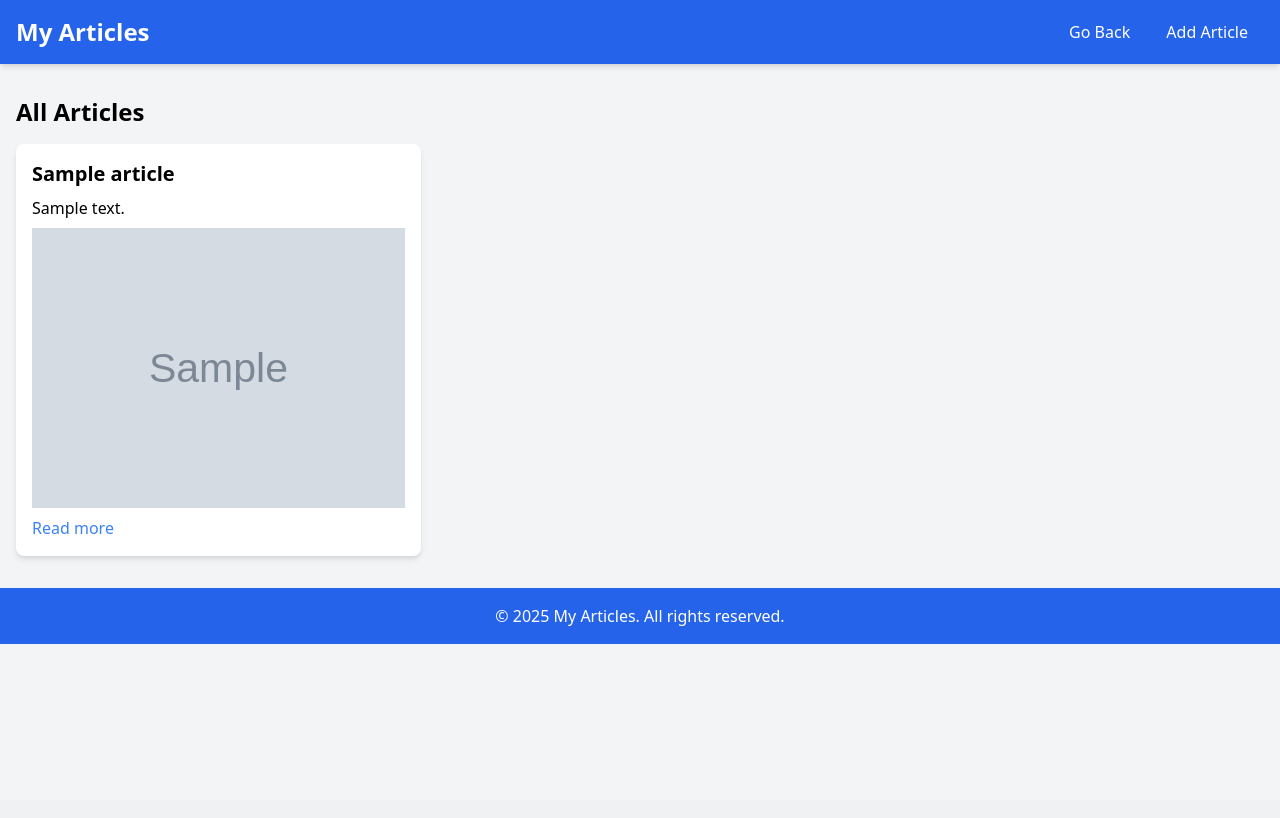
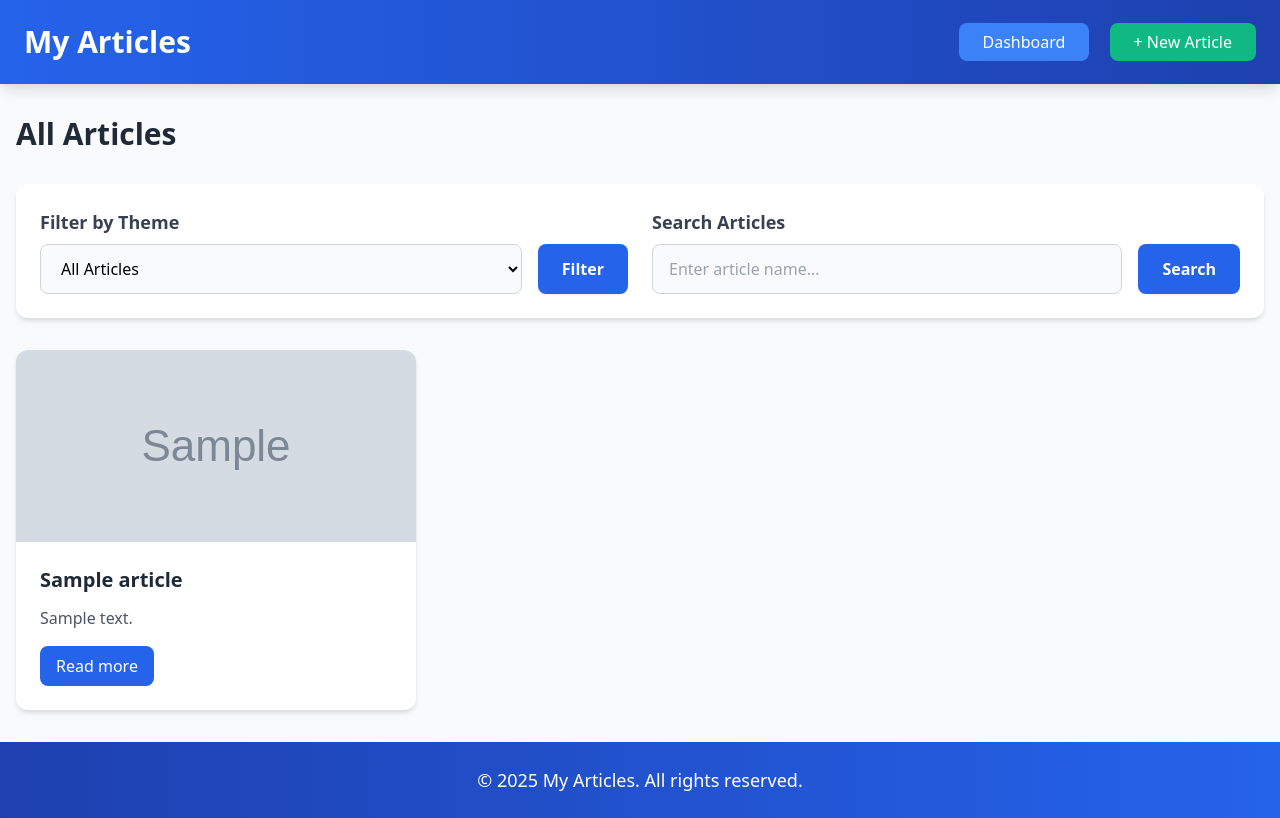
Before and after one commit to ligh-cloud/Drive-Loc, a PHP site: page /list_article.php in a window 1280 px wide. Before the commit the page ends 644 px from the top, so only its background shows below. Run offline with PHP 8.4, Linux system fonts and the light colour scheme; tables that the repository leaves empty hold one stand-in row (values such as "Sample post"); grey boxes marked "Sample" are stand-in pictures.

Commit message:
solving some bugs

```diff
--- a/model/article.php
+++ b/model/article.php
@@ -32,7 +32,7 @@
                 ':user_id' => $this->id_user,
                 ':theme_id' => $this->id_theme
             ]);
-            return $conn->lastInsertId(); // Return the last inserted ID
+            return $conn->lastInsertId();
         } catch (PDOException $e) {
             throw new Exception("Error creating article: " . $e->getMessage());
         }
@@ -63,5 +63,21 @@
         $stmt = $conn->prepare("INSERT INTO acrticletags (id_article, id_tag) VALUES (?, ?)");
         $stmt->execute([$article_id, $tag_id]);
     }
+    public static function searchByName($articleName) {
+        try {
+            $db = new Database();
+            $conn = $db->getConnection();
+
+            $query = "SELECT * FROM article WHERE title LIKE :articleName";
+            $stmt = $conn->prepare($query);
+            $searchTerm = "%" . $articleName . "%";
+            $stmt->bindParam(':articleName', $searchTerm, PDO::PARAM_STR);
+            $stmt->execute();
+
+            return $stmt->fetchAll(PDO::FETCH_ASSOC);
+        } catch (PDOException $e) {
+            echo "Error: " . $e->getMessage();
+        }
+    }
 }
 ?>
--- a/model/theme.php
+++ b/model/theme.php
@@ -48,6 +48,33 @@
         throw new Exception("error showing all the themes " . $e->getMessage());
     }
 }
+public static function filterByTheme($tagName) {
+    try {
+
+        $db = new Database();
+        $conn = $db->getConnection();
+
+        $query = "SELECT t.name, a.title, a.id_article, a.content, a.image
+                  FROM theme t
+                  INNER JOIN article a ON t.id_theme = a.theme_id
+                  WHERE t.name = :tagName";
+
+
+        $stmt = $conn->prepare($query);
+
+        $stmt->bindParam(':tagName', $tagName, PDO::PARAM_STR);
+
+        $stmt->execute();
+
+        $results = $stmt->fetchAll(PDO::FETCH_ASSOC);
+
+        return $results;
+    } catch (PDOException $e) {
+        echo "Error: " . $e->getMessage();
+
+    }
+}
+
 
 
 }
--- a/view/list_article.php
+++ b/view/list_article.php
@@ -1,7 +1,21 @@
 <?php
 require_once '../model/Article.php';
+require "../model/theme.php";
 
-$articles = Article::getAllArticles();
+$themes = Theme::showAllThemes();
+$articles = [];
+
+if (isset($_POST['search_article'])) {
+    $articles = Article::searchByName($_POST['search_article']);
+} elseif (isset($_POST['theme_filter'])) {
+    if ($_POST['theme_filter'] == 'all') {
+        $articles = Article::getAllArticles();
+    } else {
+        $articles = Theme::filterByTheme($_POST['theme_filter']);
+    }
+} else {
+    $articles = Article::getAllArticles();
+}
 ?>
 
 <!DOCTYPE html>
@@ -14,39 +28,79 @@
     <link rel="stylesheet" href="https://cdn.jsdelivr.net/npm/tailwindcss@2.2.19/dist/tailwind.min.css">
 </head>
 
-<body class="bg-gray-100">
-    <!-- Header -->
-    <header class="bg-blue-600 text-white p-4 shadow-md">
+<body class="bg-gray-50 min-h-screen flex flex-col">
+
+    <header class="bg-gradient-to-r from-blue-600 to-blue-800 text-white p-6 shadow-lg">
         <div class="container mx-auto flex justify-between items-center">
-            <h1 class="text-2xl font-bold">My Articles</h1>
-            <nav>
-                <a href="client_dashboard.php" class="px-4 py-2 rounded hover:bg-blue-700">Go Back</a>
-                <a href="add_article.php" class="px-4 py-2 rounded hover:bg-blue-700">Add Article</a>
+            <h1 class="text-3xl font-bold">My Articles</h1>
+            <nav class="space-x-4">
+                <a href="client_dashboard.php" class="px-6 py-2 rounded-lg bg-blue-500 hover:bg-blue-700 transition duration-300">Dashboard</a>
+                <a href="add_article.php" class="px-6 py-2 rounded-lg bg-green-500 hover:bg-green-600 transition duration-300">+ New Article</a>
             </nav>
         </div>
     </header>
 
-    <!-- Main Content -->
-    <div class="container mx-auto mt-8 px-4">
-        <h1 class="text-2xl font-bold mb-4">All Articles</h1>
-        <div class="grid grid-cols-1 md:grid-cols-2 lg:grid-cols-3 gap-4">
+    <div class="container mx-auto px-4 py-8 flex-grow">
+        <h1 class="text-3xl font-bold mb-8 text-gray-800">All Articles</h1>
+
+        <div class="bg-white rounded-xl shadow-md p-6 mb-8">
+
+            <div class="grid md:grid-cols-2 gap-6">
+
+                <form method="POST" class="space-y-2">
+                    <label for="theme_filter" class="block text-gray-700 font-semibold text-lg mb-2">Filter by Theme</label>
+                    <div class="flex space-x-4">
+                        <select name="theme_filter" id="theme_filter"
+                                class="flex-1 py-3 px-4 border border-gray-300 rounded-lg bg-gray-50 focus:ring-2 focus:ring-blue-500 focus:border-transparent transition duration-300">
+                            <option default value="all">All Articles</option>
+                            <?php foreach ($themes as $theme): ?>
+                                <option value="<?php echo htmlspecialchars($theme['name']); ?>"><?php echo htmlspecialchars($theme['name']); ?></option>
+                            <?php endforeach; ?>
+                        </select>
+                        <button type="submit" class="px-6 py-3 bg-blue-600 text-white font-semibold rounded-lg shadow-sm hover:bg-blue-700 transition duration-300">
+                            Filter
+                        </button>
+                    </div>
+                </form>
+
+
+                <form method="POST" class="space-y-2">
+                    <label for="search_article" class="block text-gray-700 font-semibold text-lg mb-2">Search Articles</label>
+                    <div class="flex space-x-4">
+                        <input type="text" name="search_article" id="search_article" placeholder="Enter article name..."
+                               class="flex-1 py-3 px-4 border border-gray-300 rounded-lg bg-gray-50 focus:ring-2 focus:ring-blue-500 focus:border-transparent transition duration-300">
+                        <button type="submit" class="px-6 py-3 bg-blue-600 text-white font-semibold rounded-lg shadow-sm hover:bg-blue-700 transition duration-300">
+                            Search
+                        </button>
+                    </div>
+                </form>
+            </div>
+        </div>
+
+
+        <div class="grid grid-cols-1 md:grid-cols-2 lg:grid-cols-3 gap-6">
             <?php foreach ($articles as $article): ?>
-                <div class="bg-white p-4 rounded-lg shadow-md">
-                    <h2 class="text-xl font-semibold mb-2"><?php echo htmlspecialchars($article['title']); ?></h2>
-                    <p class="mb-2"><?php echo htmlspecialchars($article['content']); ?></p>
+                <div class="bg-white rounded-xl shadow-md overflow-hidden hover:shadow-lg transition duration-300">
                     <?php if ($article['image']): ?>
-                        <img src="<?php echo htmlspecialchars($article['image']); ?>" alt="Article Image" class="mb-2">
+                        <img src="<?php echo htmlspecialchars($article['image']); ?>" alt="Article Image" class="w-full h-48 object-cover">
                     <?php endif; ?>
-                    <a href="view_article.php?id=<?php echo $article['id_article']; ?>" class="text-blue-500 hover:underline">Read more</a>
+                    <div class="p-6">
+                        <h2 class="text-xl font-bold mb-3 text-gray-800"><?php echo htmlspecialchars($article['title']); ?></h2>
+                        <p class="text-gray-600 mb-4 line-clamp-3"><?php echo htmlspecialchars($article['content']); ?></p>
+                        <a href="view_article.php?id=<?php echo $article['id_article']; ?>"
+                           class="inline-block px-4 py-2 bg-blue-600 text-white rounded-lg hover:bg-blue-700 transition duration-300">
+                            Read more
+                        </a>
+                    </div>
                 </div>
             <?php endforeach; ?>
         </div>
     </div>
 
     <!-- Footer -->
-    <footer class="bg-blue-600 text-white mt-8 p-4">
+    <footer class="bg-gradient-to-r from-blue-800 to-blue-600 text-white py-6">
         <div class="container mx-auto text-center">
-            <p>&copy; <?php echo date('Y'); ?> My Articles. All rights reserved.</p>
+            <p class="text-lg">&copy; <?php echo date('Y'); ?> My Articles. All rights reserved.</p>
         </div>
     </footer>
 </body>
--- a/view/theme_article.php
+++ b/view/theme_article.php
@@ -63,7 +63,7 @@
                         </tr>
                     </thead>
                     <tbody>
-                        <!-- Example row, you would populate this with actual data from your database -->
+
                         <tr>
                             <td>1</td>
                             <td>Example Article</td>
@@ -75,7 +75,7 @@
                                 <button class="btn btn-danger btn-sm">Delete</button>
                             </td>
                         </tr>
-                        <!-- Repeat for each article -->
+
                     </tbody>
                 </table>
             </div>
```
Also changed, not shown: view/view_article.php (+9 -2 lines).
